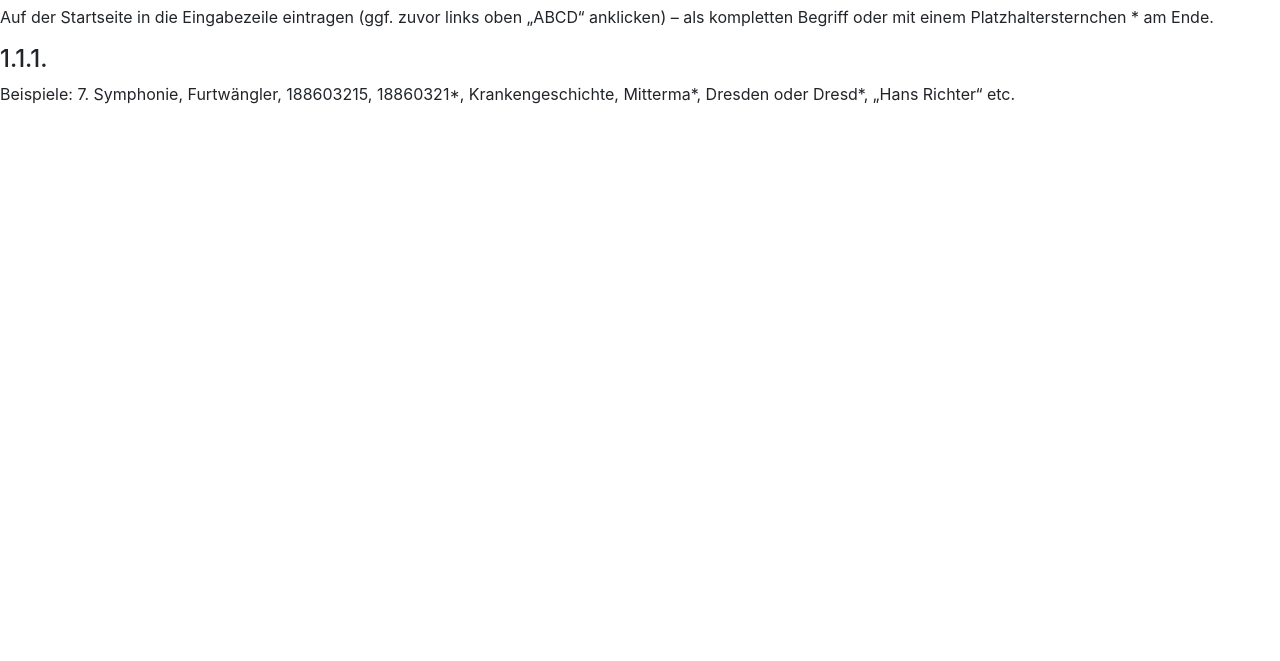
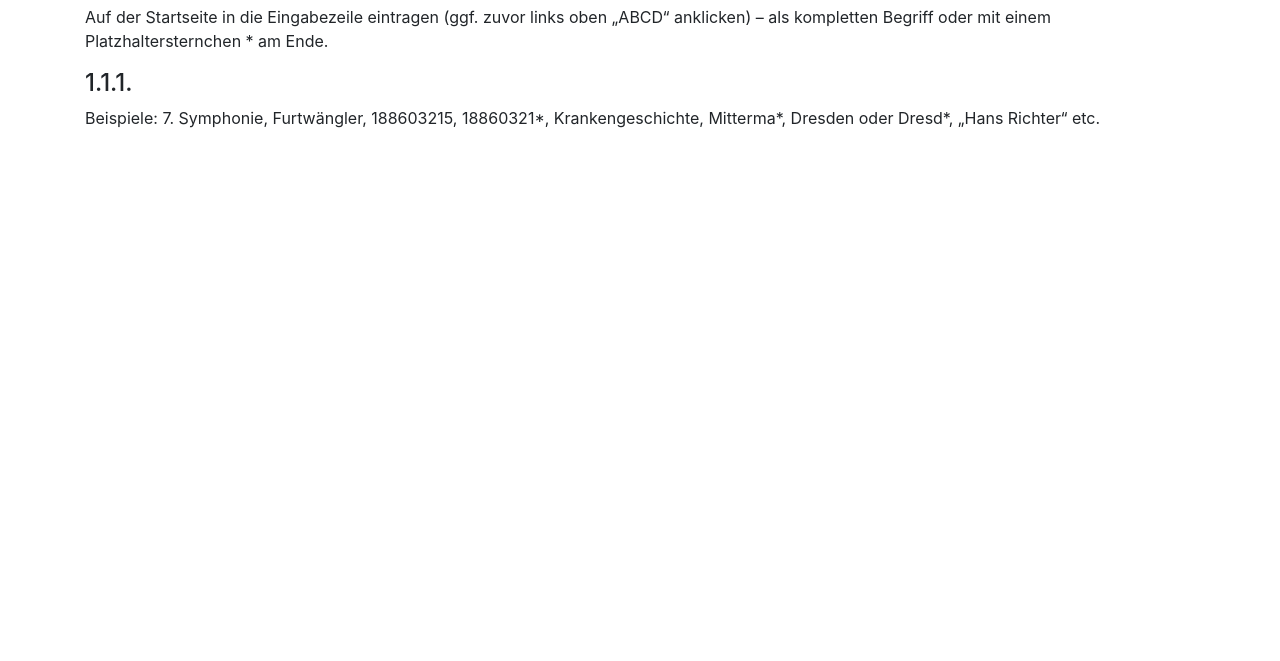
Before and after one commit to csae8092/abcd-para-text, a plain HTML site: page index.html in a window 1280 px wide. Shown: the part 139-800 px from the top of the page. Drawn offline with nearby package versions, Linux system fonts and the light colour scheme.

Commit message:
add class container

```diff
--- a/index.html
+++ b/index.html
@@ -12,7 +12,7 @@
   </head>
   <body>
     <h1>Hello, world!</h1>
-    <div id="takeThis">
+    <div id="takeThis" class="container">
       <h2>1. Erste Schritte in aller Kürze</h2>
       <h3>1.1. Suchbegriffe</h3>
       <p>Auf der Startseite in die Eingabezeile eintragen (ggf. zuvor links oben „ABCD“ anklicken) – als kompletten Begriff oder mit einem Platzhaltersternchen * am Ende.</p>
```
